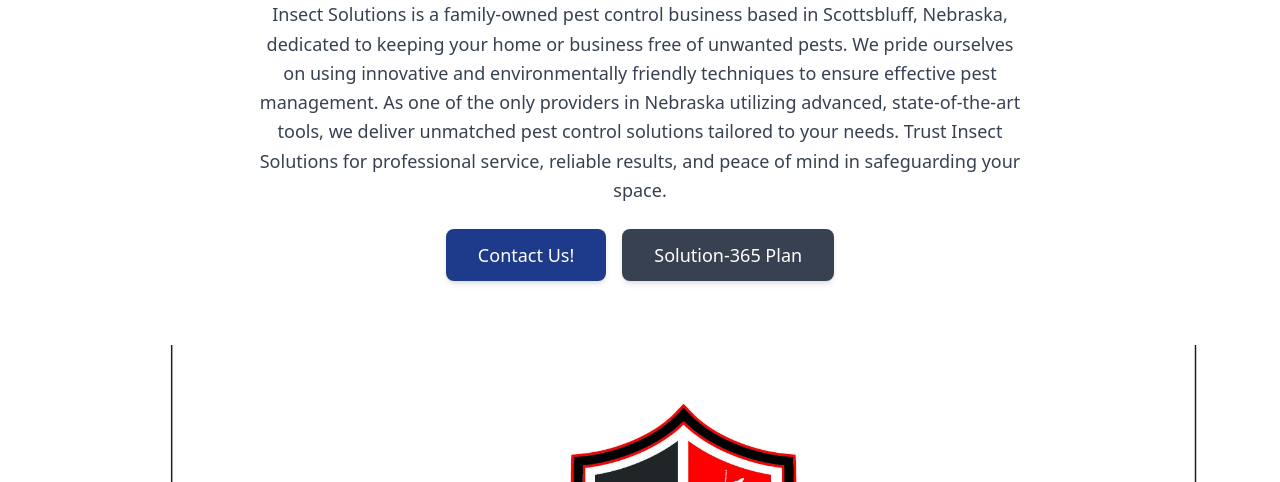
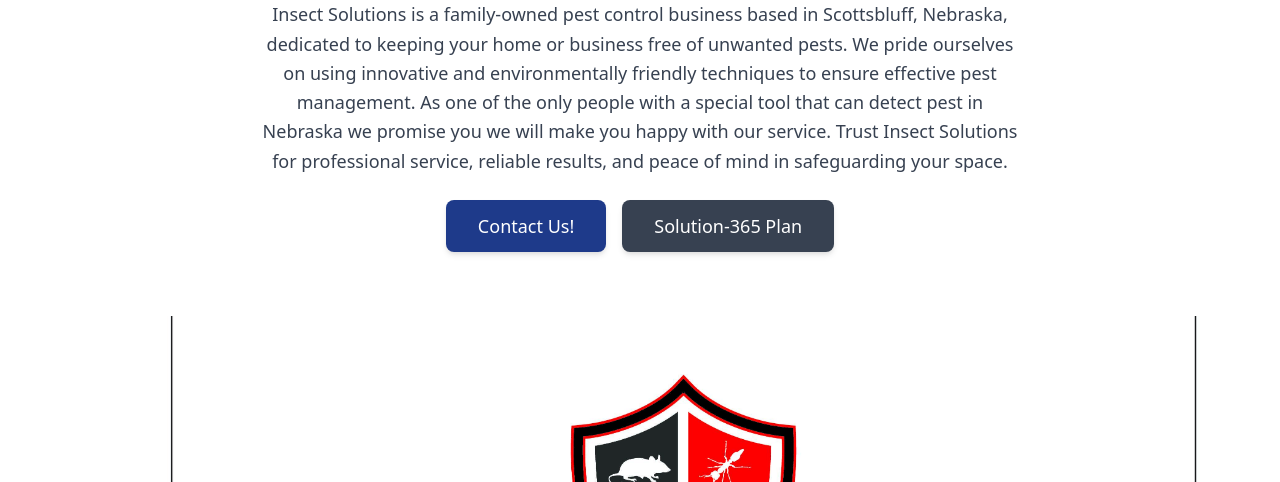
Before and after one commit to treykraus/Insect-Solutions, a plain HTML site: page index.html in a window 1280 px wide. Shown: the part 618-1100 px from the top of the page. Drawn offline with nearby package versions, Linux system fonts and the light colour scheme.

Commit message:
Update index.html

```diff
--- a/index.html
+++ b/index.html
@@ -99,7 +99,7 @@
         <div class="container mx-auto px-6 text-center">
             <h2 class="text-4xl md:text-5xl font-bold text-gray-800 mb-6">What we offer</h2>
             <p class="text-lg text-gray-700 max-w-3xl mx-auto mb-6 leading-relaxed">
-            </strong>Insect Solutions is a family-owned pest control business based in Scottsbluff, Nebraska, dedicated to keeping your home or business free of unwanted pests. We pride ourselves on using innovative and environmentally friendly techniques to ensure effective pest management. As one of the only providers in Nebraska utilizing advanced, state-of-the-art tools, we deliver unmatched pest control solutions tailored to your needs. Trust Insect Solutions for professional service, reliable results, and peace of mind in safeguarding your space. </strong>
+            </strong>Insect Solutions is a family-owned pest control business based in Scottsbluff, Nebraska, dedicated to keeping your home or business free of unwanted pests. We pride ourselves on using innovative and environmentally friendly techniques to ensure effective pest management. As one of the only people with a special tool that can detect pest in Nebraska we promise you we will make you happy with our service. Trust Insect Solutions for professional service, reliable results, and peace of mind in safeguarding your space. </strong>
             </p>
             <div class="flex justify-center space-x-4">
                 <a href="contact.html" class="bg-blue-900 text-white py-3 px-8 rounded-lg text-lg hover:bg-blue-800 shadow-md">Contact Us!</a>
```
